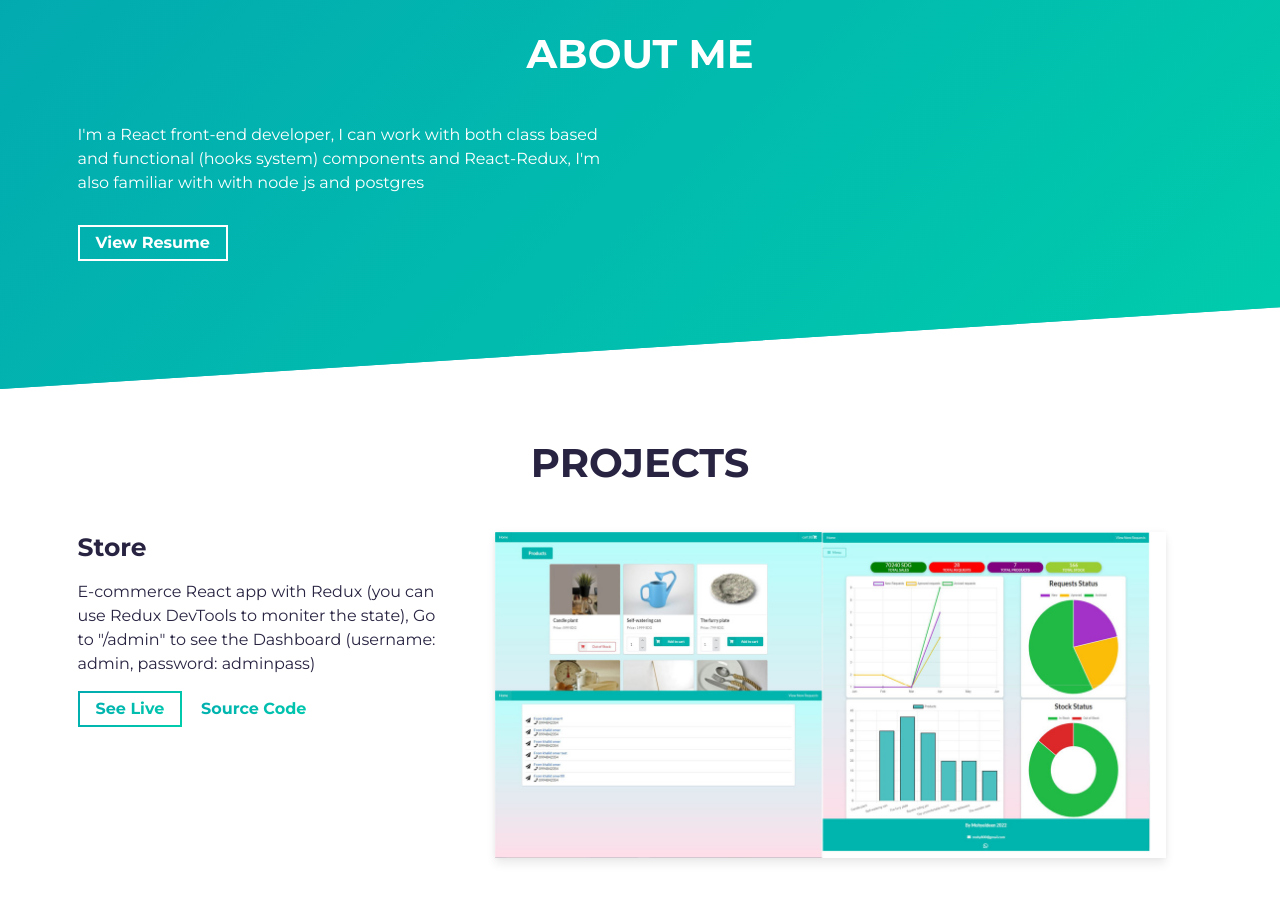
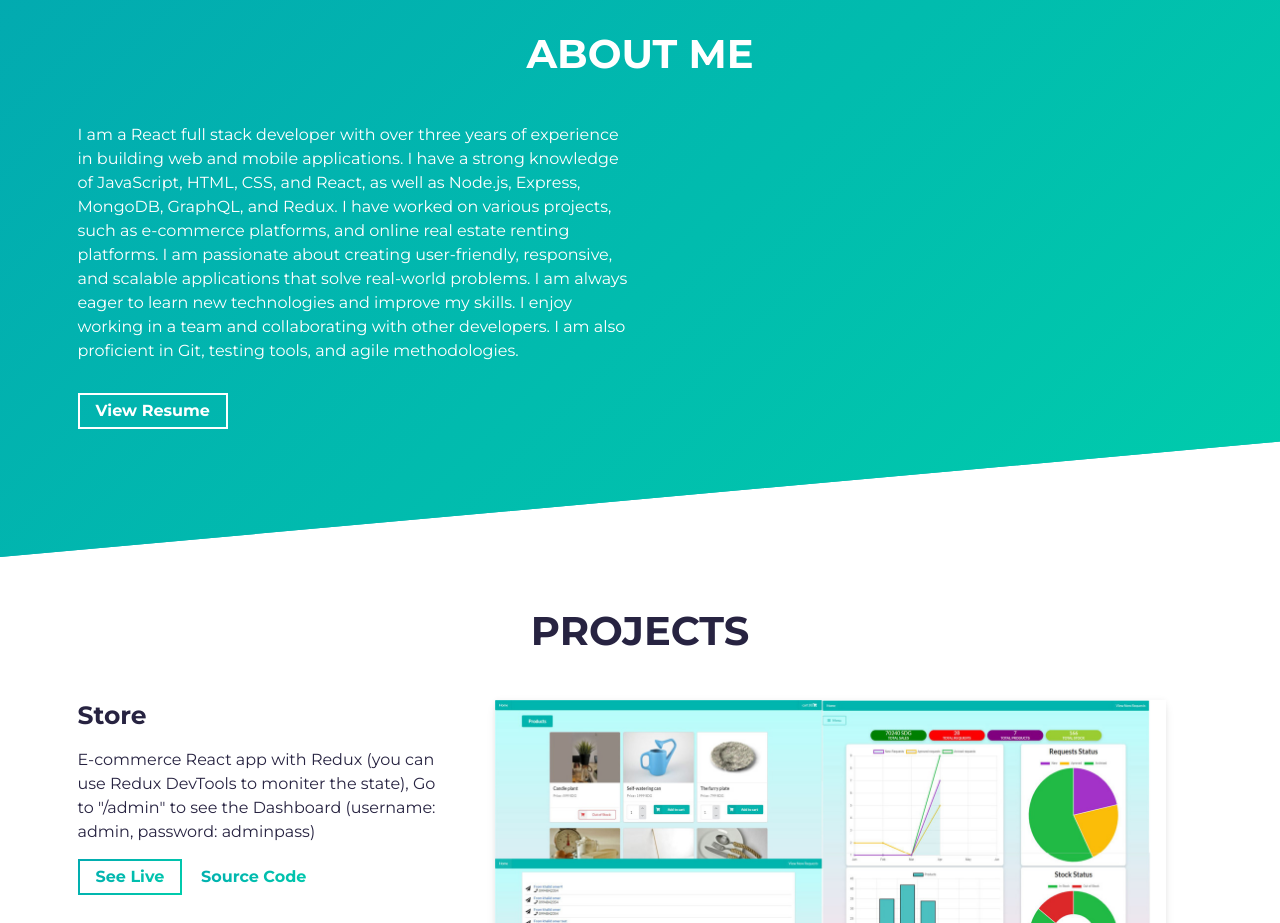
Before and after one commit to Mohie800/folio, a website built with Parcel: page src/index.html in a window 1280 px wide. Shown: the part 820-1743 px from the top of the page. Built offline with nearby package versions, Linux system fonts and the light colour scheme.

Commit message:
Update index.html

```diff
--- a/src/index.html
+++ b/src/index.html
@@ -57,8 +57,7 @@
           <div class="col-md-6 col-sm-12">
             <div class="about-wrapper__info load-hidden">
               <p class="about-wrapper__info-text">
-                I'm a React front-end developer, I can work with both class based and functional (hooks system) components
-                and React-Redux, I'm also familiar with with node js and postgres
+               I am a React full stack developer with over three years of experience in building web and mobile applications. I have a strong knowledge of JavaScript, HTML, CSS, and React, as well as Node.js, Express, MongoDB, GraphQL, and Redux. I have worked on various projects, such as e-commerce platforms, and online real estate renting platforms. I am passionate about creating user-friendly, responsive, and scalable applications that solve real-world problems. I am always eager to learn new technologies and improve my skills. I enjoy working in a team and collaborating with other developers. I am also proficient in Git, testing tools, and agile methodologies.
               </p>
               <p class="about-wrapper__info-text">
 
@@ -153,7 +152,7 @@
                   rel="noreferrer"
                   target="_blank"
                   class="cta-btn cta-btn--hero"
-                  href="https://image-to.herokuapp.com/"
+                  href="https://image-to.vercel.app/"
                 >
                   See Live
                 </a>
```
